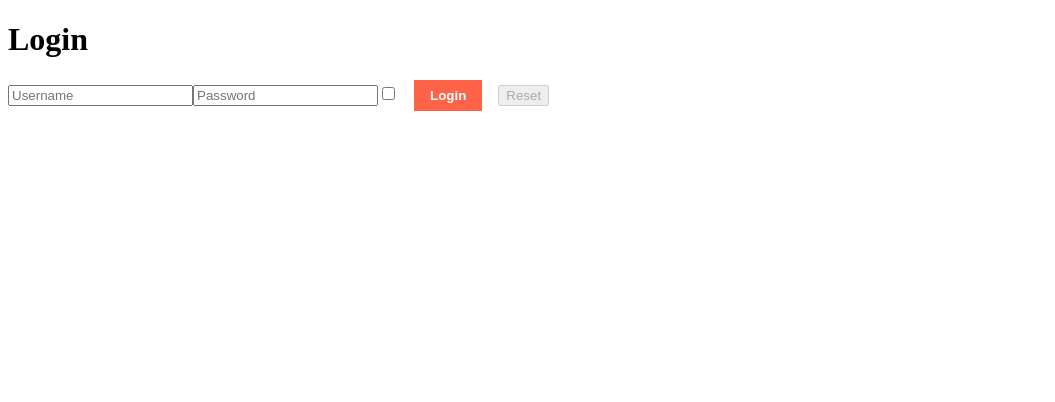
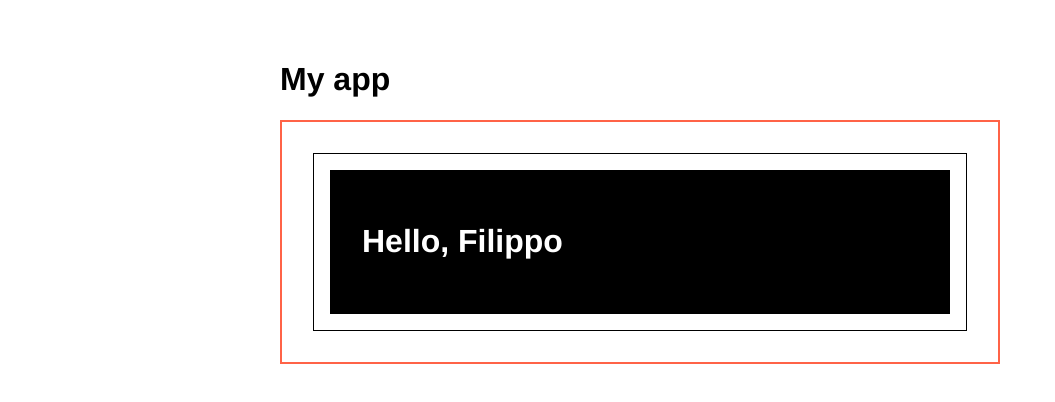
Before and after one commit to philip-morris-89/react-exercises, a React (Create React App) app in the folder my-app/: page / in a window 1280 px wide. Shown: the top 402 px of the page, without its empty margins (0-1055 px from the left). Built offline with nearby package versions, Linux system fonts and the light colour scheme.

Commit message:
Create a Container component that renders its children within a div tag. Have the div tag use a white background and a red border, either with a custom class or by using tailwindcss.

```diff
--- a/my-app/src/App.js
+++ b/my-app/src/App.js
@@ -1,11 +1,14 @@
 import React from 'react';
-import Login from './Login';
+import Container from './Container';
+import Welcome from './Welcome';
 
 export class App extends React.Component {
   render() {
     return (
       <div>
-        <Login />
+        <Container title={<h1>My app</h1>}>
+          <Welcome name="Filippo" />
+        </Container>
       </div>
     )
   }
--- /dev/null
+++ b/my-app/src/Container.js
@@ -0,0 +1,18 @@
+import React from "react";
+
+class Container extends React.Component {
+  render() {
+    return (
+      <div className="container">
+        <div className="container-title">
+          {this.props.title}
+        </div>
+        <div className="container-content">
+          {this.props.children}
+        </div>
+      </div>
+    )
+  }
+}
+
+export default Container;
--- a/my-app/src/index.css
+++ b/my-app/src/index.css
@@ -1,3 +1,21 @@
+.container {
+  display: flex;
+  flex-direction: column;
+  max-width: 720px;
+  margin: 0 auto;
+  padding: 2rem;
+}
+
+.container-title {
+  font-family: 'Helvetica Neue';
+}
+
+.container-content {
+  background-color: white;
+  border: 2px solid tomato;
+  padding: 2rem;
+}
+
 .welcome {
   background-color:black;
   border: 16px solid white;
```
